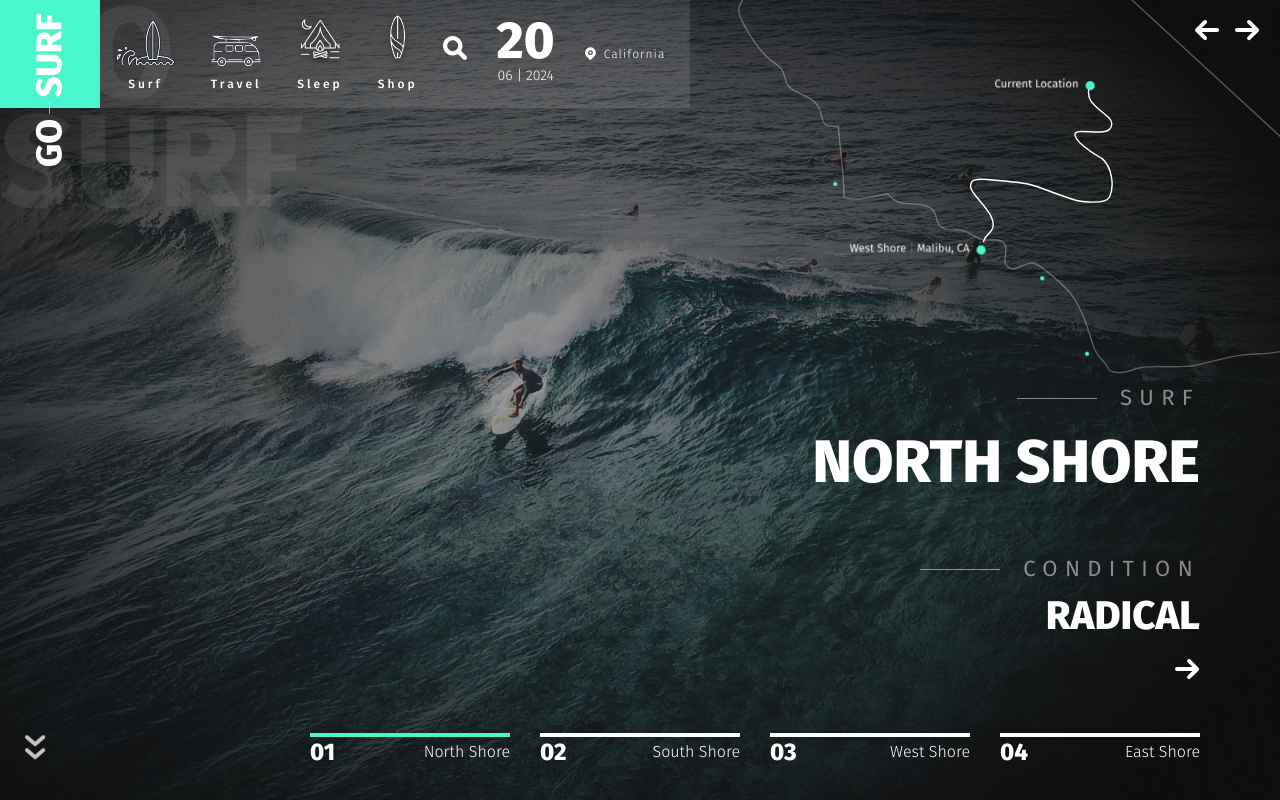
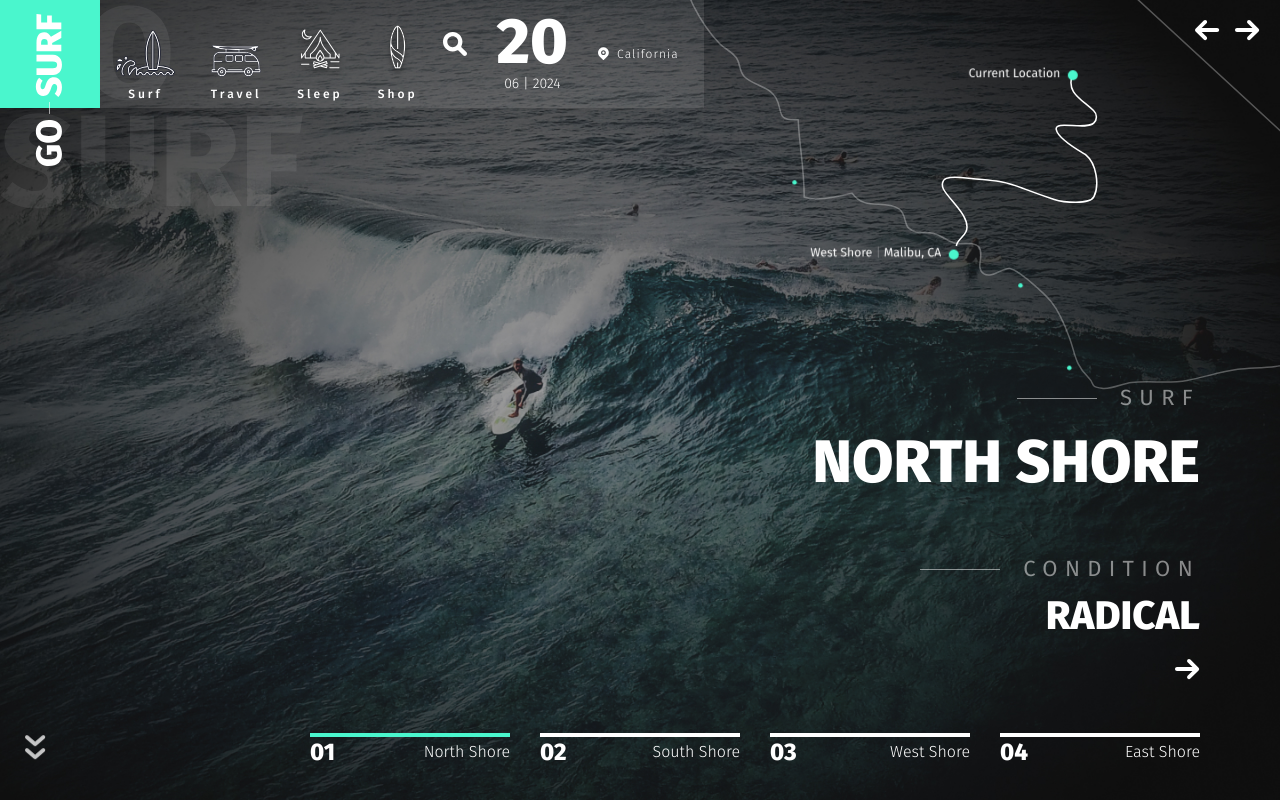
Before and after one commit to Puzynia25/goSurf, a website: page app/index.html in a window 1280 px wide. Shown: the top 800 px of the page. Drawn offline with nearby package versions, Linux system fonts and the light colour scheme.

Commit message:
feat: adaptive design for macBook and fix bugs with input in mobile version

```diff
--- a/app/index.html
+++ b/app/index.html
@@ -1024,7 +1024,7 @@
                             <div class="holder-slider__info">
                                 <div
                                     class="holder-slider__info-item wow animate__animated animate__fadeInUp"
-                                    data-wow-offset="400"
+                                    data-wow-offset="200"
                                     data-wow-delay=".3s">
                                     <div class="holder-slider__info-subtitle">Resort</div>
                                     <div class="holder-slider__info-title">
@@ -1035,7 +1035,7 @@
                                 </div>
                                 <div
                                     class="holder-slider__info-item wow animate__animated animate__fadeInUp"
-                                    data-wow-offset="400"
+                                    data-wow-offset="200"
                                     data-wow-delay=".6s">
                                     <div class="holder-slider__info-subtitle"># of Nights</div>
                                     <div class="holder-slider__info-title">
@@ -1047,7 +1047,7 @@
                                 </div>
                                 <div
                                     class="holder-slider__info-item wow animate__animated animate__fadeInUp"
-                                    data-wow-offset="400"
+                                    data-wow-offset="200"
                                     data-wow-delay=".9s">
                                     <div class="holder-slider__info-subtitle"># of Guests</div>
                                     <div class="holder-slider__info-title">
@@ -1059,7 +1059,7 @@
                                 </div>
                                 <div
                                     class="holder-slider__info-item wow animate__animated animate__fadeInUp"
-                                    data-wow-offset="400"
+                                    data-wow-offset="200"
                                     data-wow-delay="1.2s">
                                     <div class="holder-slider__info-subtitle">Pricing</div>
                                     <div class="holder-slider__info-title">
--- a/app/scss/_media.scss
+++ b/app/scss/_media.scss
@@ -362,6 +362,41 @@
     }
 }
 
+@media (max-height: 861px) {
+    .header__map {
+        svg {
+            width: 764px;
+            height: 400px;
+        }
+    }
+    .menu {
+        padding-top: 10px;
+    }
+    .menu__list {
+        li {
+            a {
+                span {
+                    margin-bottom: 23px;
+                }
+            }
+        }
+    }
+    .header__search {
+        padding-top: 0;
+        padding-bottom: 15px;
+    }
+    .header__date {
+        span {
+            line-height: 7px;
+            margin-bottom: 10px;
+        }
+    }
+    .header__date {
+        font-size: 64px;
+        line-height: 60px;
+    }
+}
+
 @media (max-width: 770px) {
     .surfboard-box__content {
         padding-left: 0;
@@ -440,7 +475,8 @@
     .descr__head {
         font-size: 32px;
     }
-    .holder-slider__info-title {
+    .holder-slider__info-title,
+    .quantity input {
         font-size: 32px;
     }
 }
@@ -482,14 +518,14 @@
         background-size: 120px;
         background-position: 100% 87%;
     }
-}
-
-@media (max-width: 425px) {
     .slider-map .slick-current .slider-dots__content,
     .slider-map .slider-dots__content {
         width: 250px;
         padding: 28px 15px 0;
     }
+}
+
+@media (max-width: 425px) {
     .holder-slider .descr__head .holder__star-list {
         position: static;
     }
--- a/app/scss/global.scss
+++ b/app/scss/global.scss
@@ -180,11 +180,8 @@ input[type="number"]::-webkit-outer-spin-button {
     margin: 0;
 }
 
-input[type="number"] {
-    -moz-appearance: textfield;
-}
-
 .quantity input {
+    padding-right: 2px;
     width: 40px;
     height: 42px;
     border: none;
--- a/app/scss/style.scss
+++ b/app/scss/style.scss
@@ -563,7 +563,6 @@
         text-align: right;
     }
 }
-
 .shop {
     background-image: url(../images/shop-bg.png);
     background-repeat: no-repeat;
```
Also changed, not shown: app/css/global.min.css, app/css/style.min.css.
